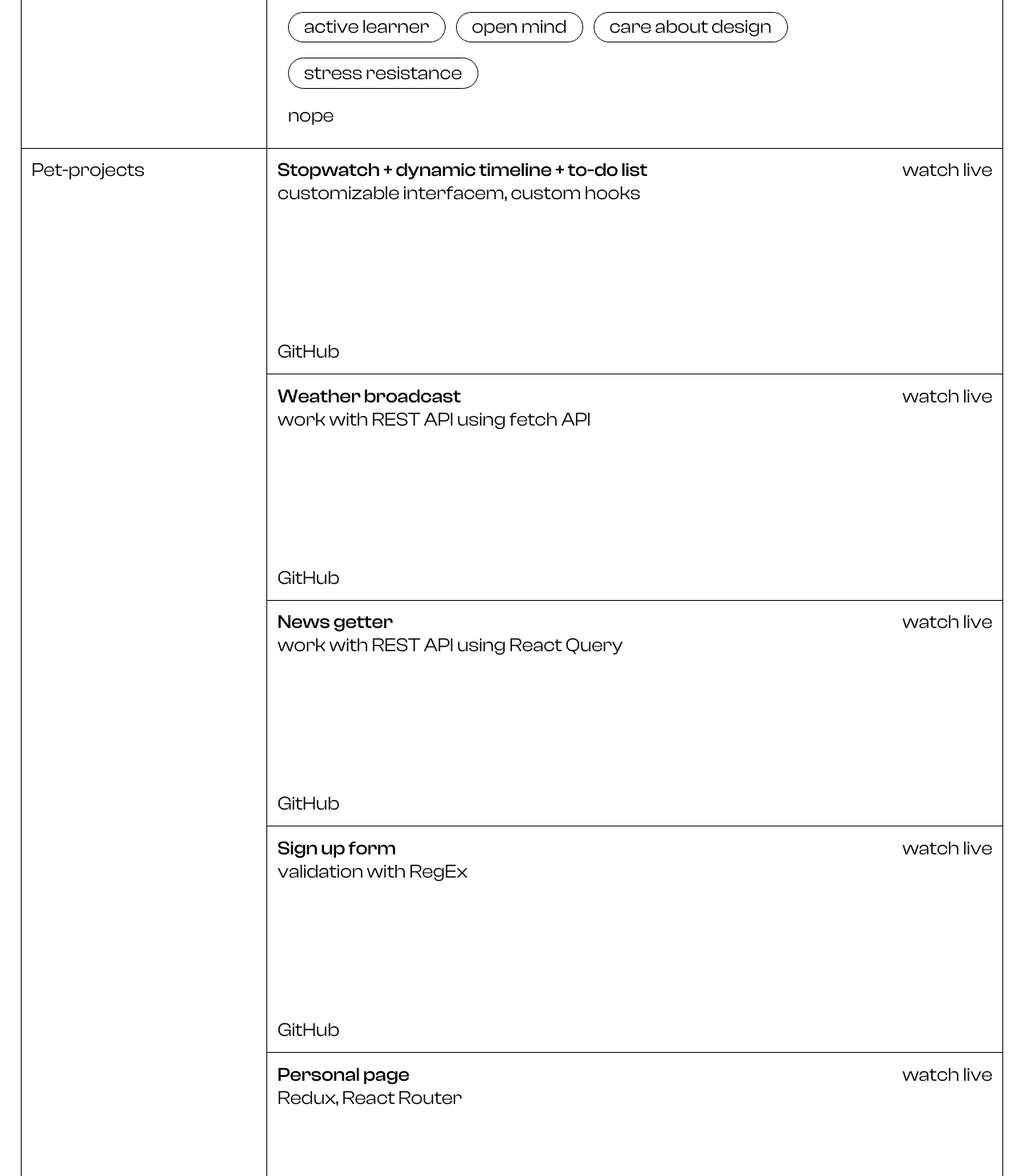
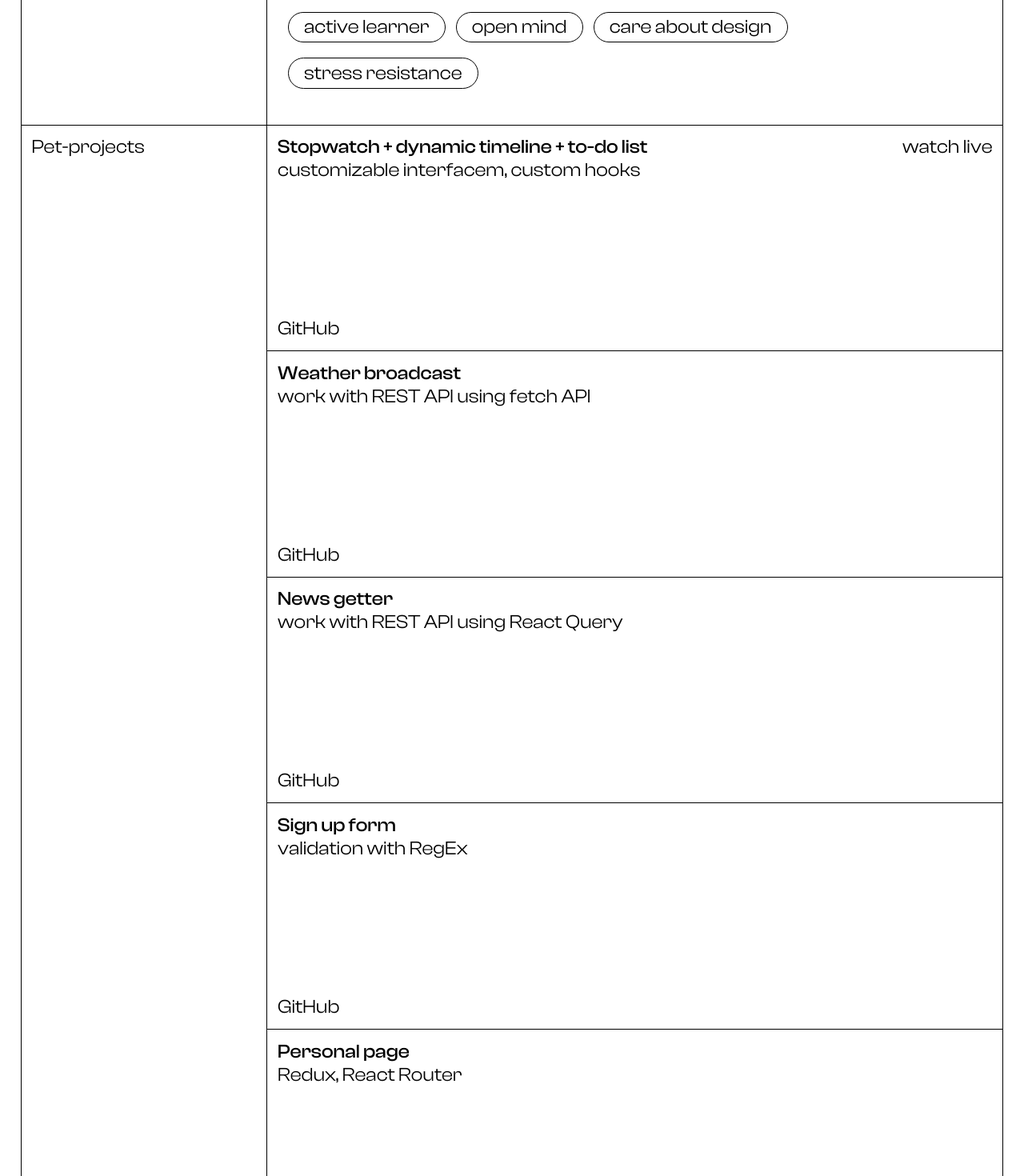
Before and after one commit to alexandrachuprina/personal-page, a React (Create React App) app: page / in a window 1280 px wide. Shown: the part 1160-2630 px from the top of the page at 80% size. Built offline with nearby package versions, Linux system fonts and the light colour scheme; a web font is replaced by a local one.

Commit message:
Small changes

```diff
--- a/src/app/store.js
+++ /dev/null
@@ -1,8 +0,0 @@
-import { configureStore } from "@reduxjs/toolkit";
-import toggleReducer from '../features/toggleSlice';
-
-export const store = configureStore({
-  reducer: {
-    toggle: toggleReducer,
-  }
-})
--- a/src/components/Home.js
+++ b/src/components/Home.js
@@ -1,23 +1,19 @@
 import React from 'react';
 import { Link } from "react-router-dom";
 import { useState, useRef } from "react";
-import { useDispatch, useSelector } from "react-redux";
 
 import styled from "styled-components";
 import { BasicButton } from "../styles/buttons/BasicButton";
 import { ContactsButton } from '../styles/buttons/ContactsButton';
-import { selectSoftSkills, toggleElement, scrolltoElement } from "../features/toggleSlice";
 import { sizes } from '../styles/abstracts/breakpoints';
 
 import video from '../app/data/background.mp4';
 import { softSkills } from '../app/data/softSkills';
 
 export default function Home() {
-  // const dispatch = useDispatch();
-  // const softSkills = useSelector(selectSoftSkills);
   const [scroll, setScroll] = useState(true);
   const [isCopied, setIsCopied] = useState(false);
-  const [text, setText] = useState('nope')
+  const [text, setText] = useState('')
   const worksRef = useRef();
   const contactsRef = useRef();
 
@@ -143,7 +139,7 @@ export default function Home() {
           <Description style={{ gridArea: 'b' }}>
             <span>
               <p className="p-medium">Weather broadcast</p>
-              <p>watch live</p>
+              {/* <p>watch live</p> */}
             </span>
             <p>work with REST API using fetch API</p>
             <a style={{ marginTop: 'auto' }} href="https://github.com/alexandrachuprina/basic-weather-app" target="_blank"><p>GitHub</p></a>
@@ -152,7 +148,7 @@ export default function Home() {
           <Description style={{ gridArea: 'b' }}>
             <span>
               <p className="p-medium">News getter</p>
-              <p>watch live</p>
+              {/* <p>watch live</p> */}
             </span>
             <p>work with REST API using React Query</p>
             <a style={{ marginTop: 'auto' }} href="https://github.com/alexandrachuprina/react-query-app" target="_blank"><p>GitHub</p></a>
@@ -161,7 +157,7 @@ export default function Home() {
           <Description style={{ gridArea: 'b' }}>
             <span>
               <p className="p-medium">Sign up form</p>
-              <p>watch live</p>
+              {/* <p>watch live</p> */}
             </span>
             <p>validation with RegEx</p>
             <a style={{ marginTop: 'auto' }} href="https://github.com/alexandrachuprina/login-app" target="_blank"><p>GitHub</p></a>
@@ -170,7 +166,7 @@ export default function Home() {
           <Description style={{ gridArea: 'b' }}>
             <span>
               <p className="p-medium">Personal page</p>
-              <p>watch live</p>
+              {/* <p>watch live</p> */}
             </span>
             <p>Redux, React Router</p>
             <a style={{ marginTop: 'auto' }} href="https://github.com/alexandrachuprina/personal-page" target="_blank"><p>GitHub</p></a>
--- a/src/features/toggleSlice.js
+++ /dev/null
@@ -1,18 +0,0 @@
-import { createSlice } from "@reduxjs/toolkit";
-import { softSkills } from "../app/data/softSkills";
-
-const toggleSlice = createSlice({
-  name: 'toggle',
-  initialState: softSkills,
-  reducers: {
-    toggleElement: (state, action) => {
-      const id = action.payload;
-      const toggledElement = state.find(elem => elem.id === id);
-    }
-  }
-})
-
-export const selectSoftSkills = (state) => state.toggle;
-export const { toggleElement, scrolltoElement } = toggleSlice.actions;
-
-export default toggleSlice.reducer;
--- a/src/index.js
+++ b/src/index.js
@@ -2,17 +2,13 @@ import React from 'react';
 import ReactDOM from 'react-dom/client';
 import './index.css';
 import App from './App';
-import { store } from './app/store';
-import { Provider } from 'react-redux'
 import { BrowserRouter } from "react-router-dom";
 
 const root = ReactDOM.createRoot(document.getElementById('root'));
 root.render(
   <React.StrictMode>
     <BrowserRouter>
-      <Provider store={store}>
         <App />
-      </Provider>
     </BrowserRouter>
   </React.StrictMode>
 );
```
